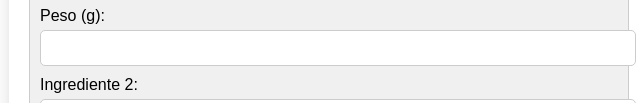
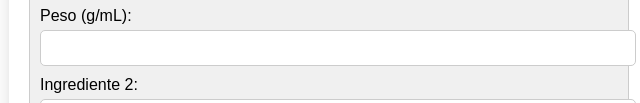
Before and after one commit to munamerchan/MoreMedDiet, a plain HTML site: page index.html in a window 1280 px wide. Both pictures are taken after a click on the button "Añadir Plato". Shown: the part 697-800 px from the top of the page, 311-951 px from the left. Drawn offline with Linux system fonts and the light colour scheme.

Commit message:
Update index.html

```diff
--- a/index.html
+++ b/index.html
@@ -114,27 +114,27 @@
 
           <label>Ingrediente 1:</label>
           <input type="text" name="plato_${index}_ingrediente_1">
-          <label>Peso (g):</label>
+          <label>Peso (g/mL):</label>
           <input type="number" name="plato_${index}_peso_1"><br>
 
           <label>Ingrediente 2:</label>
           <input type="text" name="plato_${index}_ingrediente_2">
-          <label>Peso (g):</label>
+          <label>Peso (g/mL):</label>
           <input type="number" name="plato_${index}_peso_2"><br>
 
           <label>Ingrediente 3:</label>
           <input type="text" name="plato_${index}_ingrediente_3">
-          <label>Peso (g):</label>
+          <label>Peso (g/mL):</label>
           <input type="number" name="plato_${index}_peso_3"><br>
 
           <label>Ingrediente 4:</label>
           <input type="text" name="plato_${index}_ingrediente_4">
-          <label>Peso (g):</label>
+          <label>Peso (g/mL):</label>
           <input type="number" name="plato_${index}_peso_4"><br>
 
           <label>Ingrediente 5:</label>
           <input type="text" name="plato_${index}_ingrediente_5">
-          <label>Peso (g):</label>
+          <label>Peso (g/mL):</label>
           <input type="number" name="plato_${index}_peso_5"><br>
 
           <label>Método de Cocinado:</label>
```
